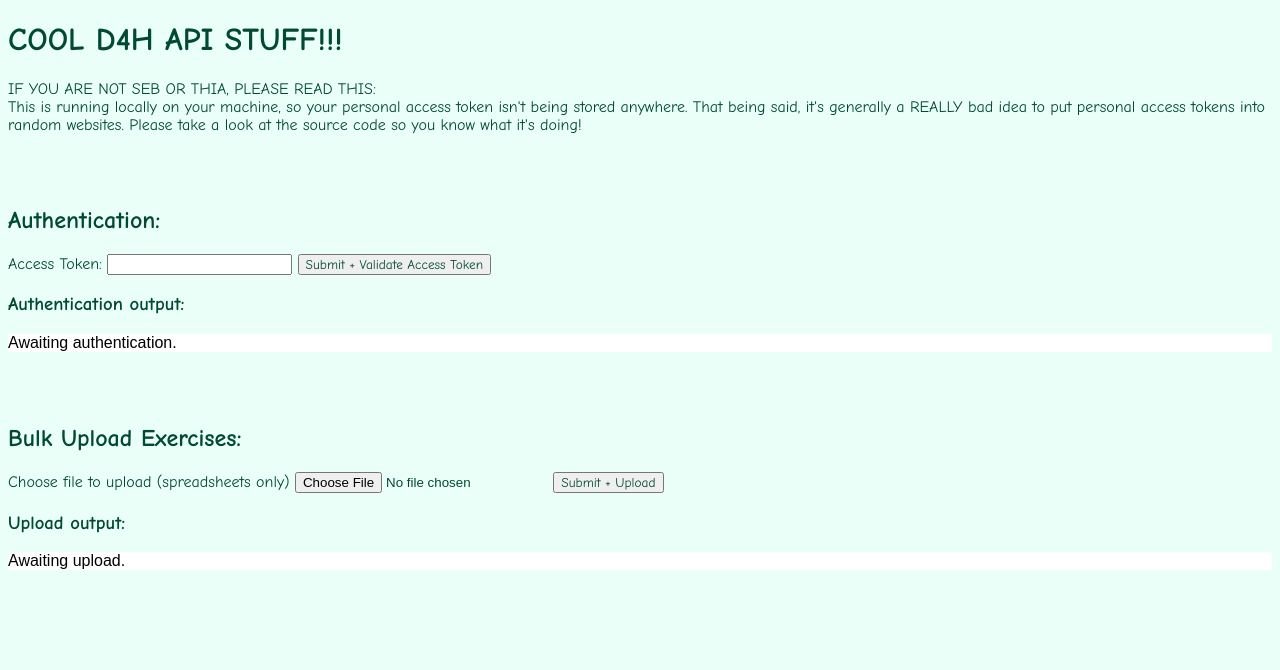
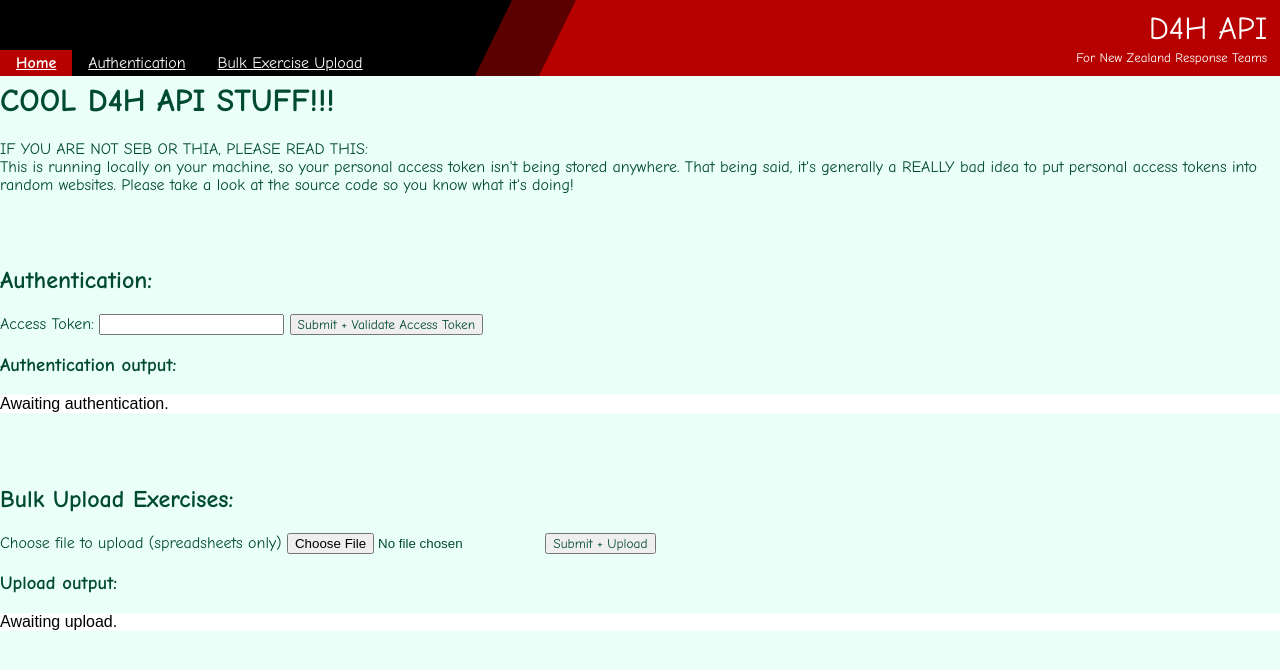
Before and after one commit to sebcollis/d4h-api-stuff, a plain HTML site: page index.html in a window 1280 px wide. Drawn offline with Linux system fonts and the light colour scheme.

Commit message:
Added Navigation bar into the HTML and CSS file, added two new files for the mutiple pages, added a DIV wrapper around the content for rest of web page.

```diff
--- a/index.html
+++ b/index.html
@@ -4,12 +4,22 @@
     <meta charset="UTF-8">
     <meta name="viewport" content="width=device-width, initial-scale=1.0">
     <meta http-equiv="X-UA-Compatible" content="ie=edge">
-    <title>D4H Stuff</title>
-    <link rel="stylesheet" href="style.css">
+    <title>D4H API</title>
+    <link rel="stylesheet" type="text/css" href="style.css">
   </head>
 
   <body>
 	  <script src="index.js"></script>
+
+    <ul id="navigation">
+      <li><a class="active" href="index.html">Home</a></li>
+      <li><a href="authentication.html">Authentication</a></li>
+      <li><a href="bulkexup.html">Bulk Exercise Upload</a></li>
+      <div class="nav-title">D4H API</div>
+      <div class="nav-subtitle">For New Zealand Response Teams</div>
+    </ul>
+
+    <div id = "content">
       <h1>COOL D4H API STUFF!!!</h1>
       <p>IF YOU ARE NOT SEB OR THIA, PLEASE READ THIS:<br>
         This is running locally on your machine, so your personal access token isn't being stored anywhere. That being said,
@@ -37,6 +47,7 @@
       <h3> Upload output:</h3>
       <p id="auth_upload" class="json"> Awaiting upload.</p>
       <br>
+    </div>
   </body>
 
 </html>
--- a/style.css
+++ b/style.css
@@ -2,6 +2,7 @@
     font-family: "Comic Sans MS";
     color: #004a33;
     background-color: #EBFFF9;
+    margin: 0%;
 }
 
 button {
@@ -14,3 +15,89 @@
     background-color: white;
     color: black;
 }
+
+#navigation {
+    list-style-type: none;
+    margin: 0px;
+    padding: 0px;
+    padding-top: 50px;
+    background-color: #000000;
+    overflow: hidden;
+    position: fixed;
+    top: 0;
+    width: 100%;
+    z-index: 1;
+}
+
+.nav-title{
+    position: absolute;
+    top: 10px;
+    width: 99%;
+    text-align: right;
+    font-size: xx-large;
+    color: #FFFFFF;
+    z-index: 2;
+
+}
+
+.nav-subtitle{
+    position: absolute;
+    top: 50px;
+    width: 99%;
+    text-align: right;
+    font-size: small;
+    color: #FFFFFF;
+    z-index: 2;
+}
+
+#navigation li{
+    float: left;
+}
+
+#navigation li a{
+    display: block;
+    color: #FFFFFF;
+    text-align: center;
+    padding: 4px 16px;
+}
+
+#navigation li a:hover{
+    background-color: #5A0000;
+}
+
+#navigation .active{
+    background-color: #B70000;
+    font-weight: bold;
+}
+
+/* Dark Red Trapizoid Object in Nav Bar */
+#navigation::after {
+    content: "";
+    position: absolute;
+    top: 0;
+    right: 0; /* Position it on the right side */
+    width: 60%; /*How far across the Nav Bar the object is going, has to be a % so it can adjust as window resizes */
+    height: 0px;
+    border-left: 40px solid transparent; /* Controls the angle on the left */
+    border-right: 0px solid transparent; /* Make right side straight */
+    border-bottom: 82px solid #5A0000; /* Height of the nav bar */
+    z-index: -2; /* Make sure it's behind the nav items and the other Trapizoid */
+}
+
+/* Light Red Trapizoid Object in Nav Bar */
+#navigation::before {
+    content: "";
+    position: absolute;
+    top: 0;
+    right: 0;
+    width: 55%;
+    height: 0px;
+    border-left: 40px solid transparent;
+    border-right: 0px solid transparent;
+    border-bottom: 82px solid #B70000;
+    z-index: -1;
+}
+
+#content {
+    margin-top: 82px;
+}
```
Also changed, not shown: authentication.html (added, +22 -0 lines), bulkexup.html (added, +22 -0 lines). Lines whose indentation alone changed are shown as unchanged.
